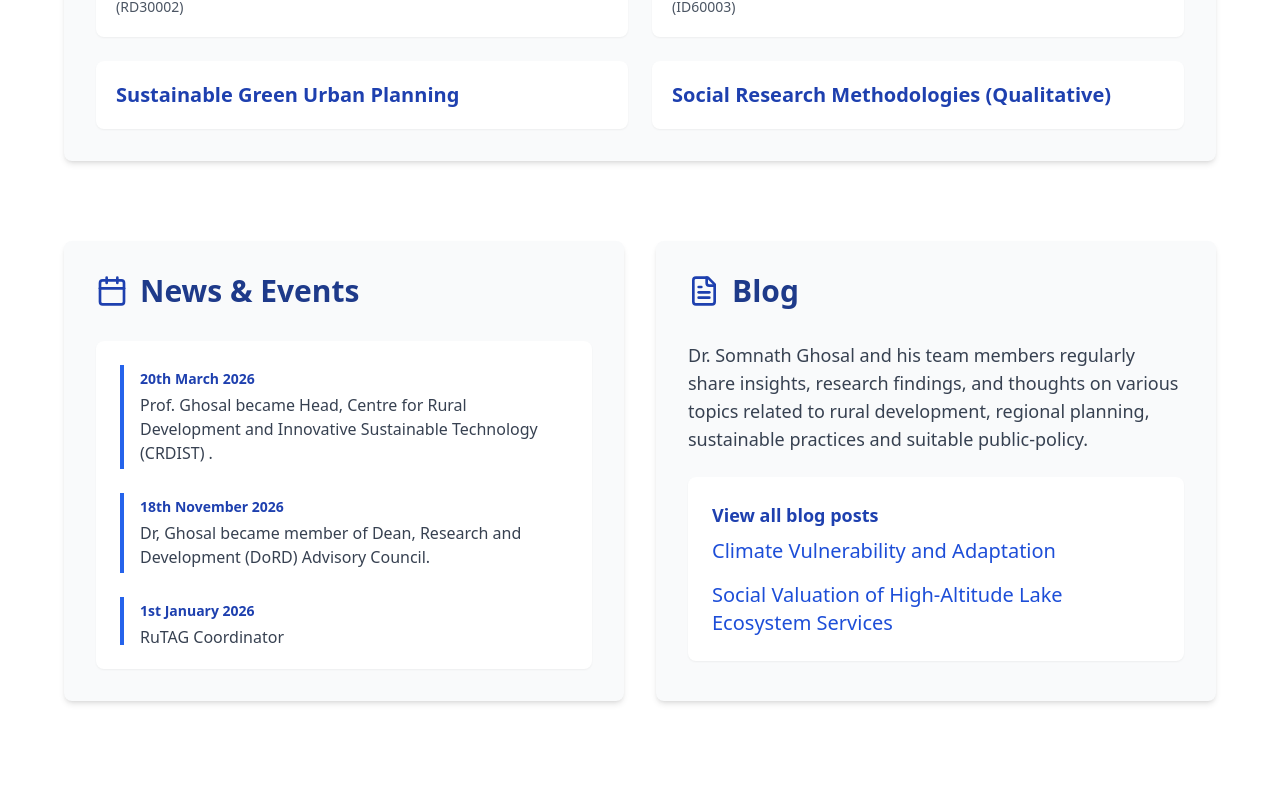
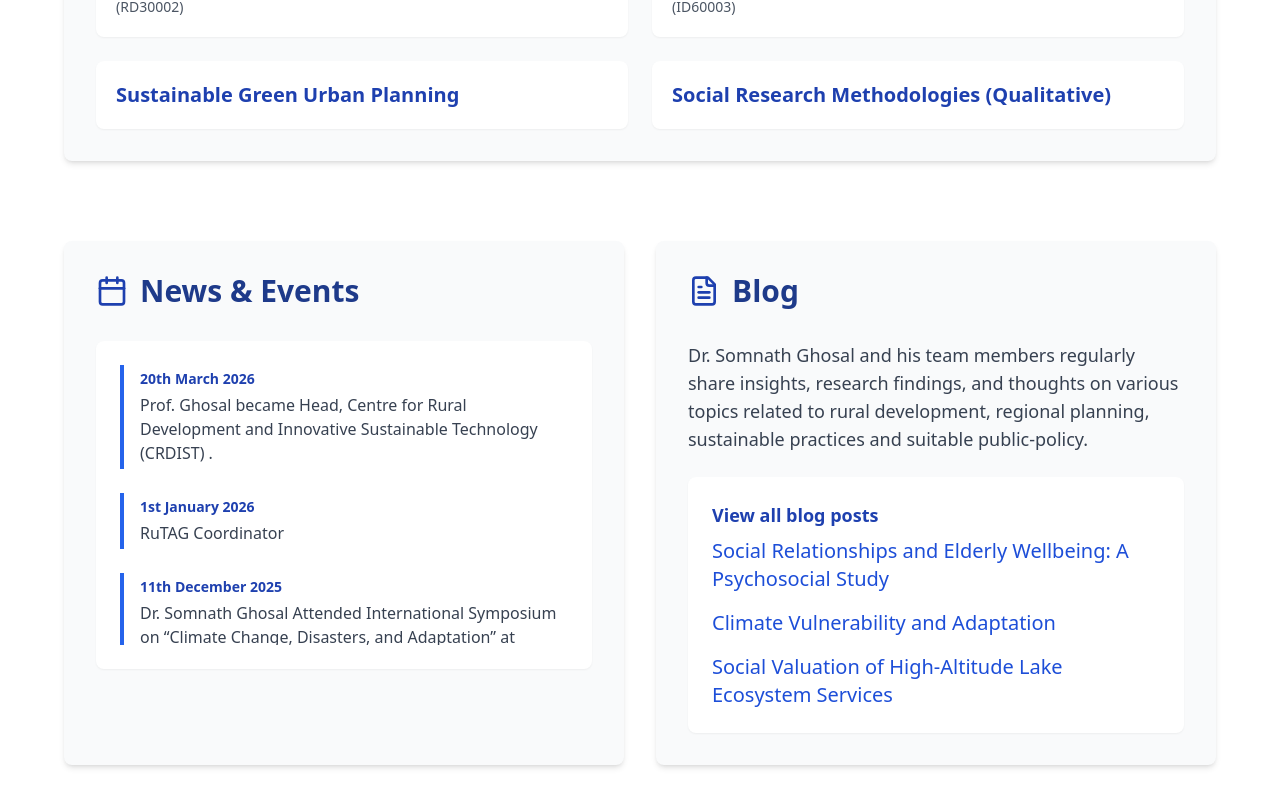
Before and after one commit to Somnathghosal/Website-Redesign-Anurag, a React (Vite) app: page /about in a window 1280 px wide. Shown: the part 1277-2084 px from the top of the page. Built offline with nearby package versions, Linux system fonts and the light colour scheme.

Commit message:
updated the order

```diff
--- a/src/pages/AboutPage.tsx
+++ b/src/pages/AboutPage.tsx
@@ -13,14 +13,20 @@ const AboutPage = () => {
       event: "Prof. Ghosal became Head, Centre for Rural Development and Innovative Sustainable Technology (CRDIST) .",
     },
     {
-      id: 21,
-      date: "18th November 2026",
-      event: "Dr, Ghosal became member of Dean, Research and Development (DoRD) Advisory Council.",
-    },
-    {
       id: 20,
       date: "1st January 2026",
       event: "RuTAG Coordinator",
+    },
+    {
+      id: 18,
+      date: "11th December 2025 ",
+      event:
+        "Dr. Somnath Ghosal Attended International Symposium on “Climate Change, Disasters, and Adaptation” at Mizoram University, Aizawl as the 'Guest of Honour'.",
+    },
+    {
+      id: 21,
+      date: "18th November 2025",
+      event: "Dr, Ghosal became member of Dean, Research and Development (DoRD) Advisory Council.",
     },
     {
       id: 19,
@@ -29,22 +35,16 @@ const AboutPage = () => {
         "Prof. Ghosal has become the Core Committee Member – SPARC (Schemes for Promotion of Academic and Research Collaboration), Ministry of Education, Government of India.",
     },
     {
-      id: 18,
-      date: "11th December 2025 ",
+      id: 16,
+      date: "May - July 2025",
       event:
-        "Dr. Somnath Ghosal Attended International Symposium on “Climate Change, Disasters, and Adaptation” at Mizoram University, Aizawl as the 'Guest of Honour'.",
+        'Dr. Somnath Ghosal visiting British Columbia, Canada to conduct research projects.',
     },
     {
       id: 17,
       date: "April 2025 ",
       event:
         "Dr. Somnath Ghosal received TUM Global Incentive Fund 2025, Germany for conducting project on 'Advancing Agricultural Resilience in West Bengal through Innovative Solutions in Value Chain Financing, Technology Adoption, and Smart Resource Management'.",
-    },
-    {
-      id: 16,
-      date: "May - July 2025",
-      event:
-        'Dr. Somnath Ghosal visiting British Columbia, Canada to conduct research projects.',
     },
     {
       id: 15,
@@ -57,12 +57,6 @@ const AboutPage = () => {
       date: "13th - 16th March 2025",
       event:
         'Mr. Anand Kumar presented a paper at the 16th International Conference on "Environmental and Rural Development" held at Tokyo University of Agriculture, Japan.',
-    },
-    {
-      id: 13,
-      date: "2023 - 2025",
-      event:
-        "Dr. Somnath Ghosal received Research Associate position from University of the Fraser Valley, British Columbia, Canada.",
     },
     {
       id: 12,
@@ -93,6 +87,12 @@ const AboutPage = () => {
       date: "23rd September 2024",
       event:
         'Dr. Somnath Ghosal took part as an expert panellist at the consultative workshop on "Promoting Entrepreneurship, Skilling and Employment by Leveraging Demographic Dividend of the State" organized by Tripura Rural Livelihood Mission, Rural Development Department, Government of Tripura, Agartala.',
+    },
+    {
+      id: 13,
+      date: "2023 - 2025",
+      event:
+        "Dr. Somnath Ghosal received Research Associate position from University of the Fraser Valley, British Columbia, Canada.",
     },
     {
       id: 7,
@@ -341,6 +341,13 @@ const AboutPage = () => {
                 </p>
                 <div className="flex flex-col gap-4">
                   <a
+                    href="https://drive.google.com/file/d/1xu-AEfknJzS_ZIpPv8O7wlYpJOL4n4bs/view?usp=drivesdk"
+                    target="_blank"
+                    className="text-xl hover:text-blue-500 hover:underline text-blue-700"
+                  >
+                    Social Relationships and Elderly Wellbeing: A Psychosocial Study
+                  </a>
+                  <a
                     href="https://drive.google.com/file/d/1DMchF-Z5q211vFb9o-sNxh1VUXnH96i1/view?usp=drive_link"
                     target="_blank"
                     className="text-xl hover:text-blue-500 hover:underline text-blue-700"
```
